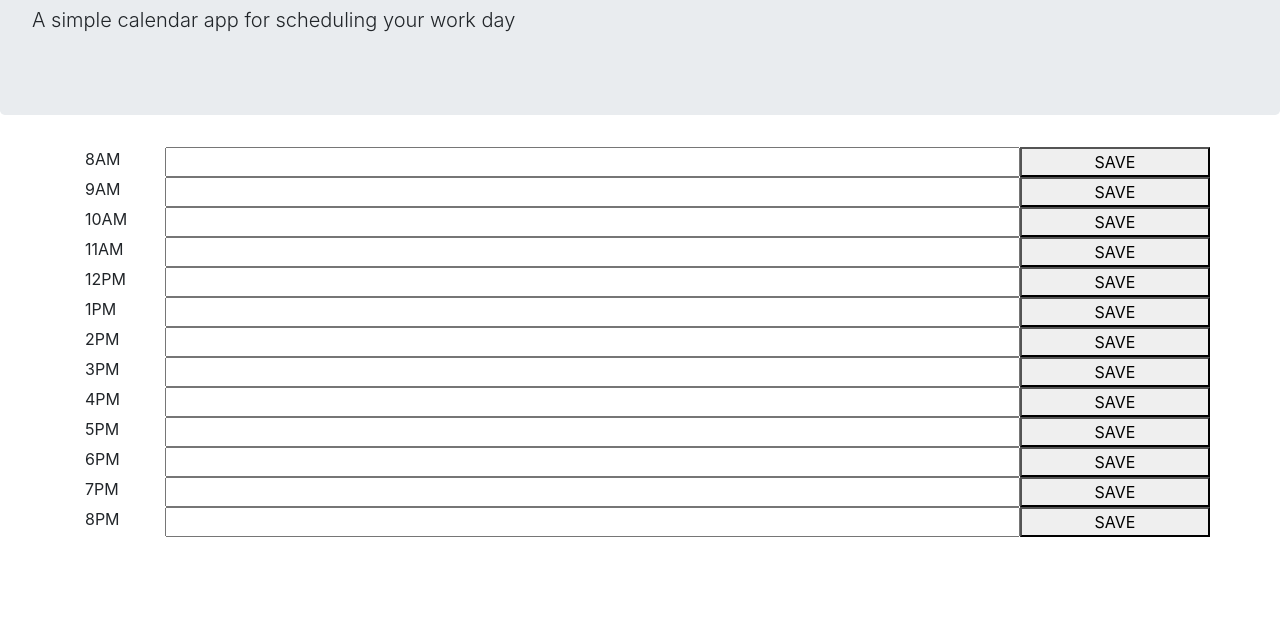
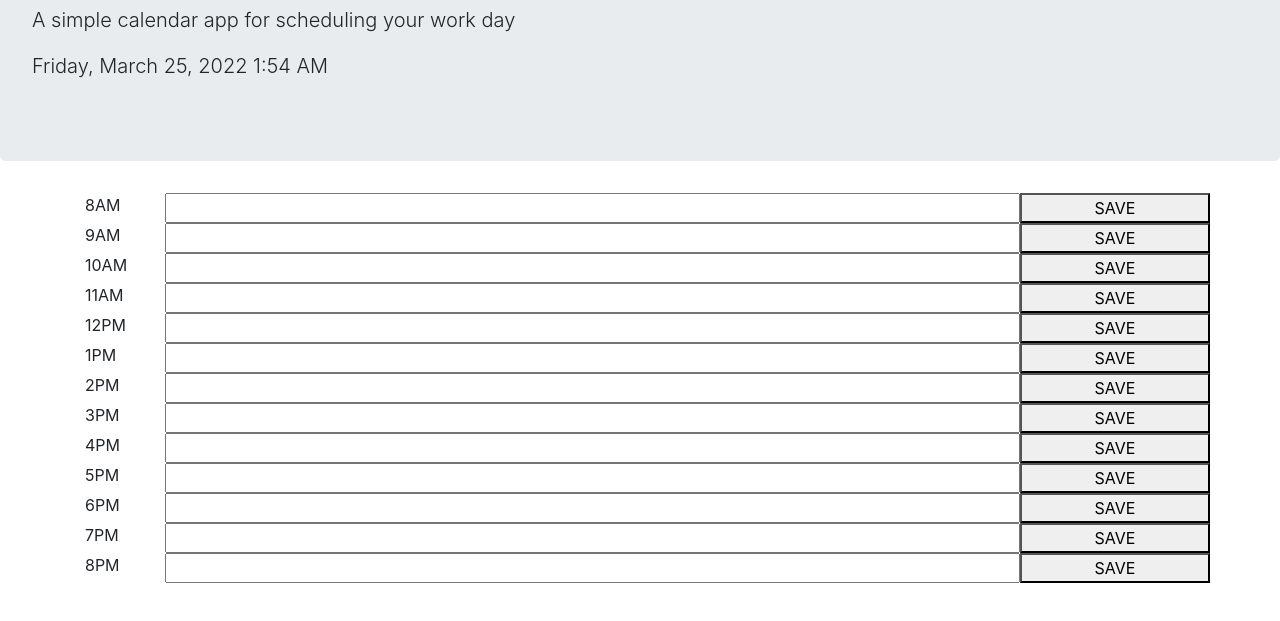
Before and after one commit to Supbake/repo_daily_planner, a plain HTML site: page index.html in a window 1280 px wide. Shown: the part 153-774 px from the top of the page. Drawn offline with nearby package versions, Linux system fonts and the light colour scheme; files that its build step writes are made by us from their sources.

Commit message:
added date and time to the jumbotron

```diff
--- a/index.html
+++ b/index.html
@@ -7,7 +7,7 @@
     <link rel="stylesheet" href="https://stackpath.bootstrapcdn.com/bootstrap/4.3.1/css/bootstrap.min.css"/>
     <link rel="stylesheet" href="https://use.fontawesome.com/releases/v5.8.1/css/all.css" integrity="sha384-50oBUHEmvpQ+1lW4y57PTFmhCaXp0ML5d60M1M7uH2+nqUivzIebhndOJK28anvf" crossorigin="anonymous"/>
     <link href="https://fonts.googleapis.com/css?family=Open+Sans&display=swap" rel="stylesheet"/>
-    <link rel="stylesheet" href="style.css" />
+    <link rel="stylesheet" href="./assets/style.css" />
     <title>Work Day Scheduler</title>
   </head>
 
--- a/script.js
+++ b/script.js
@@ -0,0 +1,6 @@
+$(document).ready(function() {
+    function displayDate() {
+        $("#currentDay").html(moment().format("LLLL"));
+       }
+       setInterval(displayDate, 1000);
+})
```
